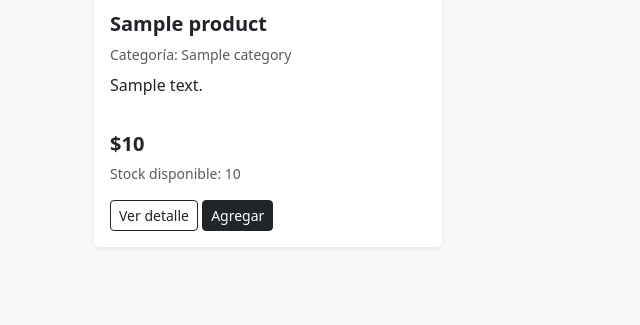
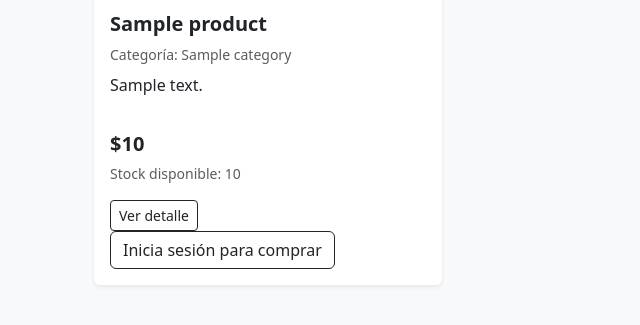
Before and after one commit to naabit/ecommerce_portafolio, a Django app: page /store/ in a window 1280 px wide. Shown: the part 256-581 px from the top of the page, without its empty margins (0-640 px from the left). Run offline with Django 5.2, Linux system fonts and the light colour scheme; tables that the repository leaves empty hold one stand-in row (values such as "Sample post").

Commit message:
feat(store): proteger carrito y checkout y asociar orden al usuario

```diff
--- a/store/models.py
+++ b/store/models.py
@@ -57,6 +57,9 @@ class Order(models.Model):
         settings.AUTH_USER_MODEL,
         on_delete=models.CASCADE,
         related_name="orders",
+        #revisar mas adelante si necesita correccion
+        null=True,
+        blank=True,
     )
     full_name = models.CharField(max_length=150)
     email = models.EmailField()
--- a/store/templates/store/product_list.html
+++ b/store/templates/store/product_list.html
@@ -48,9 +48,15 @@
                                     <a href="{% url 'store:product_detail' product.pk %}" class="btn btn-outline-dark btn-sm">
                                         Ver detalle
                                     </a>
-                                        <a href="{% url 'store:add_to_cart' product.pk %}" class="btn btn-dark btn-sm">
-                                            Agregar
-                                        </a>
+                                        {% if user.is_authenticated %}
+                                            <a href="{% url 'store:add_to_cart' product.pk %}" class="btn btn-dark">
+                                                Agregar al carrito
+                                            </a>
+                                        {% else %}
+                                            <a href="{% url 'users:login' %}?next={% url 'store:product_list' %}" class="btn btn-outline-dark">
+                                                Inicia sesión para comprar
+                                            </a>
+                                        {% endif %}
 
                             </div>
                         </div>
--- a/store/views.py
+++ b/store/views.py
@@ -24,7 +24,7 @@ def product_detail(request, pk):
     )
     return render(request, "store/product_detail.html", {"product": product})
 
-
+@login_required
 def add_to_cart(request, pk):
     product = get_object_or_404(Product, pk=pk)
 
@@ -46,7 +46,7 @@ def add_to_cart(request, pk):
 
     return redirect("store:cart_detail")
 
-
+@login_required
 def cart_detail(request):
     cart = request.session.get("cart", {})
     product_ids = cart.keys()
@@ -73,7 +73,7 @@ def cart_detail(request):
     }
     return render(request, "store/cart_detail.html", context)
 
-
+@login_required
 def remove_from_cart(request, pk):
     product = get_object_or_404(Product, pk=pk)
 
```
Also changed, not shown: store/templates/store/product_detail.html (+9 -3 lines), store/migrations/0003_alter_order_user.py (added).
